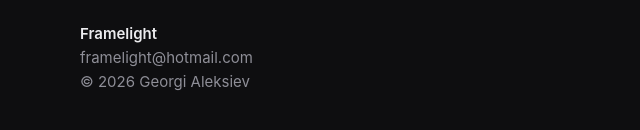
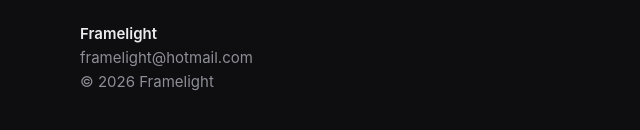
Before and after one commit to framelight-studio/framelight-studio.github.io, a plain HTML site: page index.html in a window 1280 px wide. Shown: the part 5833-5963 px from the top of the page, 0-640 px from the left. Drawn offline with Linux system fonts and the light colour scheme.

Commit message:
Footer: © 2026 Framelight
Co-Authored-By: Claude Opus 5.5 <noreply@anthropic.com>

```diff
--- a/index.html
+++ b/index.html
@@ -217,7 +217,7 @@
     <div>
       <div style="color: var(--fg); font-weight: 600;">Framelight</div>
       <div>framelight@hotmail.com</div>
-      <div>© 2026 Georgi Aleksiev</div>
+      <div>© 2026 Framelight</div>
     </div>
     <nav class="links" aria-label="Footer">
       <a href="support.html">Support</a>
```
Also changed, not shown: privacy.html (+1 -1 lines), support.html (+1 -1 lines), terms.html (+1 -1 lines).
